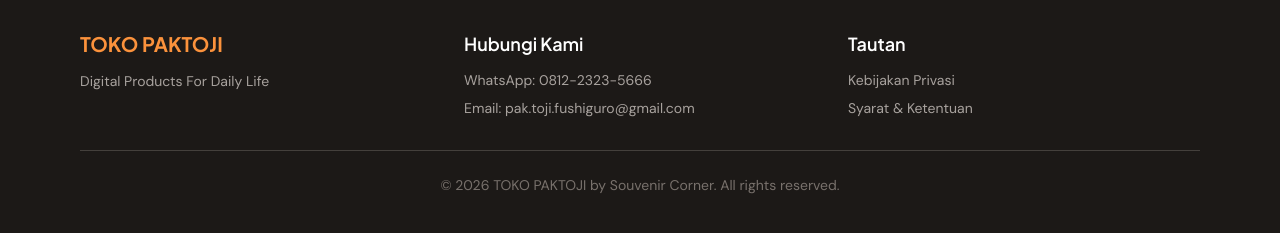
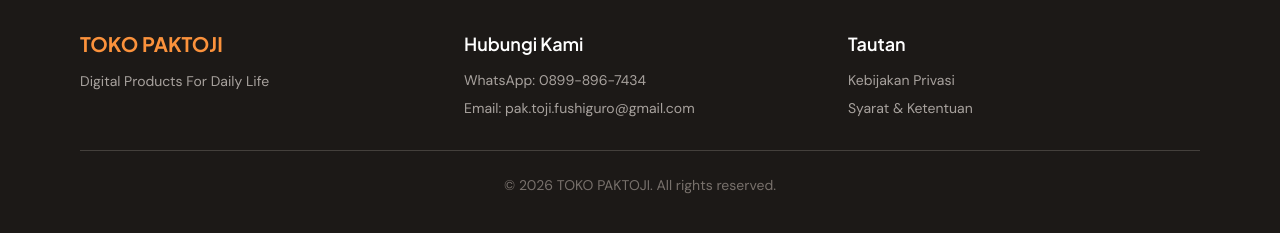
Before and after one commit to souvenircorner/paktoji, a Next.js app: page / in a window 1280 px wide. Shown: the part 1641-1874 px from the top of the page. Built offline with nearby package versions, Linux system fonts and the light colour scheme.

Commit message:
Update Footer.tsx

```diff
--- a/src/components/Footer.tsx
+++ b/src/components/Footer.tsx
@@ -15,7 +15,7 @@
           <div>
             <h3 className="text-lg font-semibold mb-3">Hubungi Kami</h3>
             <div className="text-stone-400 text-sm space-y-2">
-              <p>WhatsApp: 0812-2323-5666</p>
+              <p>WhatsApp: 0899-896-7434</p>
               <p>Email: pak.toji.fushiguro@gmail.com</p>
             </div>
           </div>
@@ -29,7 +29,7 @@
         </div>
         <div className="border-t border-stone-700 pt-6">
           <p className="text-center text-stone-500 text-sm">
-            © {currentYear} TOKO PAKTOJI by Souvenir Corner. All rights reserved.
+            © {currentYear} TOKO PAKTOJI. All rights reserved.
           </p>
         </div>
       </div>
```
